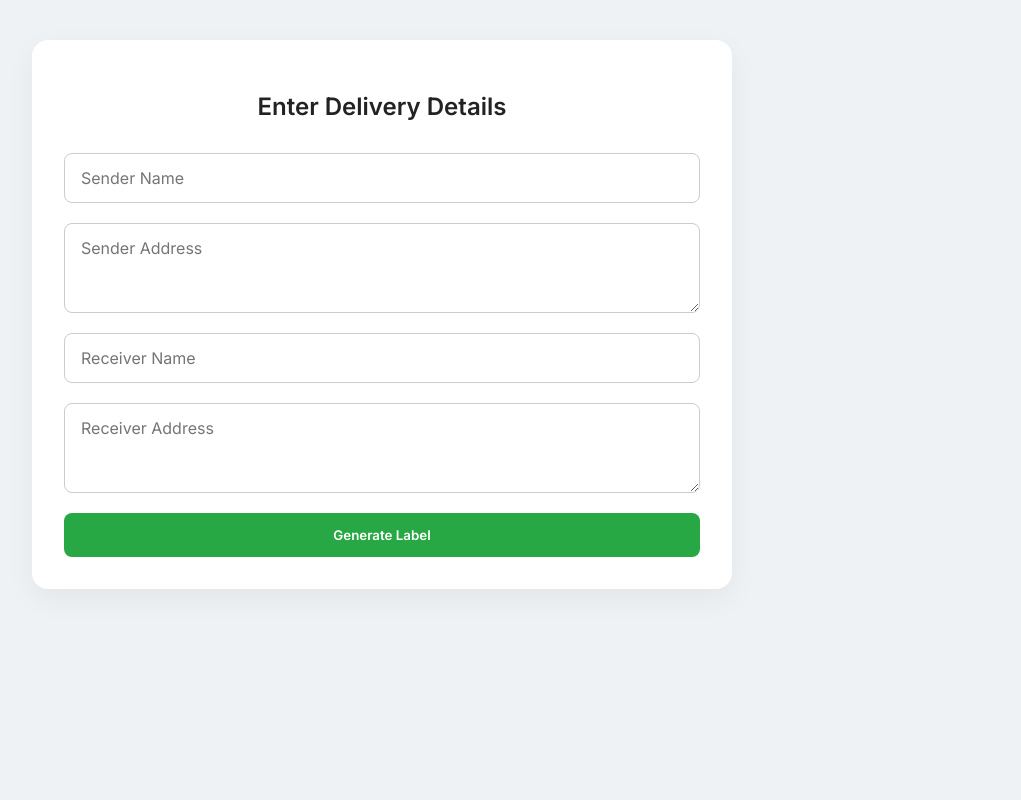
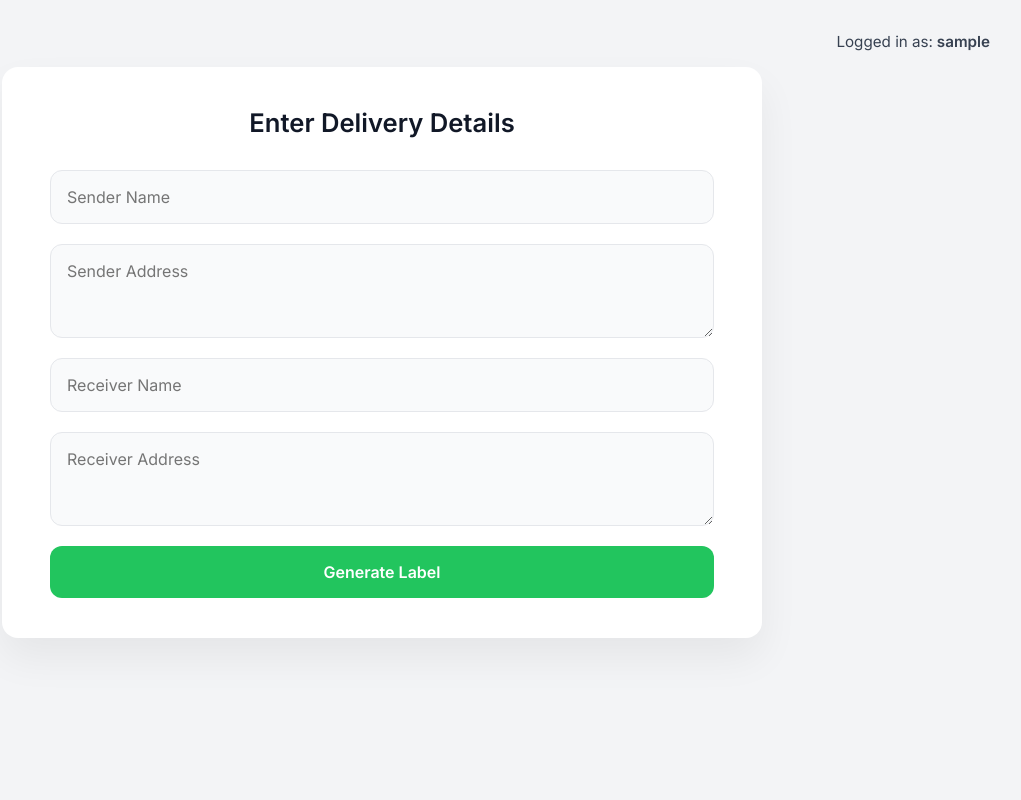
Before and after one commit to N8758/Delivery-label-app, a Flask app: page /dashboard in a window 1280 px wide. Shown: the whole page, without its empty margins (258-1279 px from the left). Run offline with Flask 3, Linux system fonts and the light colour scheme; the visitor is signed in with stand-in values (Sample User, id 1).

Commit message:
Update dashboard.html

```diff
--- a/templates/dashboard.html
+++ b/templates/dashboard.html
@@ -2,21 +2,104 @@
 <html lang="en">
 <head>
   <meta charset="UTF-8">
-  <title>Dashboard - Delivery Label</title>
+  <title>Dashboard • Delivery Label</title>
+  <meta name="viewport" content="width=device-width, initial-scale=1">
   <link href="https://fonts.googleapis.com/css2?family=Inter:wght@400;600&display=swap" rel="stylesheet">
   <style>
-    * { box-sizing: border-box; font-family: 'Inter', sans-serif; }
-    body { background: #eef2f5; padding: 40px; margin: 0; }
-    .container { max-width: 700px; margin: 0 auto; background: white; padding: 32px; border-radius: 16px; box-shadow: 0 10px 30px rgba(0,0,0,0.05); }
-    h2 { text-align: center; color: #222; margin-bottom: 32px; }
-    form { display: grid; gap: 20px; }
-    input, textarea { padding: 14px 16px; border: 1px solid #ccc; border-radius: 8px; font-size: 16px; }
-    button { background: #28a745; color: white; font-weight: 600; padding: 14px; border: none; border-radius: 8px; cursor: pointer; }
-    button:hover { background: #218838; }
+    :root {
+      --primary: #4f46e5;
+      --green: #22c55e;
+      --green-dark: #16a34a;
+      --bg: #f3f4f6;
+      --card-bg: #ffffff;
+      --radius: 1rem;
+      --shadow: 0 20px 40px rgba(0,0,0,.06);
+    }
+
+    * { box-sizing: border-box; margin: 0; padding: 0; font-family: 'Inter', sans-serif; }
+
+    body {
+      background: var(--bg);
+      min-height: 100vh;
+      padding: 2rem;
+    }
+
+    .topbar {
+      display: flex;
+      justify-content: flex-end;
+      margin-bottom: 1rem;
+      font-size: 0.95rem;
+      color: #374151;
+    }
+
+    .card {
+      background: var(--card-bg);
+      border-radius: var(--radius);
+      box-shadow: var(--shadow);
+      padding: 2.5rem 3rem;
+      max-width: 760px;
+      width: 100%;
+      margin: 0 auto;
+      animation: fadeIn .6s ease-out;
+    }
+
+    h2 {
+      text-align: center;
+      font-size: 1.6rem;
+      font-weight: 600;
+      color: #111827;
+      margin-bottom: 2rem;
+    }
+
+    form {
+      display: grid;
+      gap: 1.25rem;
+    }
+
+    input, textarea {
+      width: 100%;
+      padding: 1rem;
+      font-size: 1rem;
+      border: 1px solid #e5e7eb;
+      border-radius: .75rem;
+      background: #f9fafb;
+    }
+
+    input:focus, textarea:focus {
+      border-color: var(--primary);
+      outline: none;
+    }
+
+    button {
+      padding: 1rem;
+      font-size: 1rem;
+      font-weight: 600;
+      color: #ffffff;
+      background: var(--green);
+      border: none;
+      border-radius: .75rem;
+      cursor: pointer;
+      transition: background .25s;
+    }
+
+    button:hover { background: var(--green-dark); }
+
+    @keyframes fadeIn {
+      from { opacity: 0; transform: translateY(25px); }
+      to   { opacity: 1; transform: translateY(0); }
+    }
+
+    @media (max-width: 480px) {
+      .card { padding: 2rem 1.5rem; }
+      h2 { font-size: 1.35rem; }
+    }
   </style>
 </head>
 <body>
-  <div class="container">
+  <div class="topbar">
+    Logged in as: <strong>&nbsp;{{ session['user'] }}</strong>
+  </div>
+  <div class="card">
     <h2>Enter Delivery Details</h2>
     <form action="/generate" method="POST">
       <input type="text" name="sender_name" placeholder="Sender Name" required>
```
